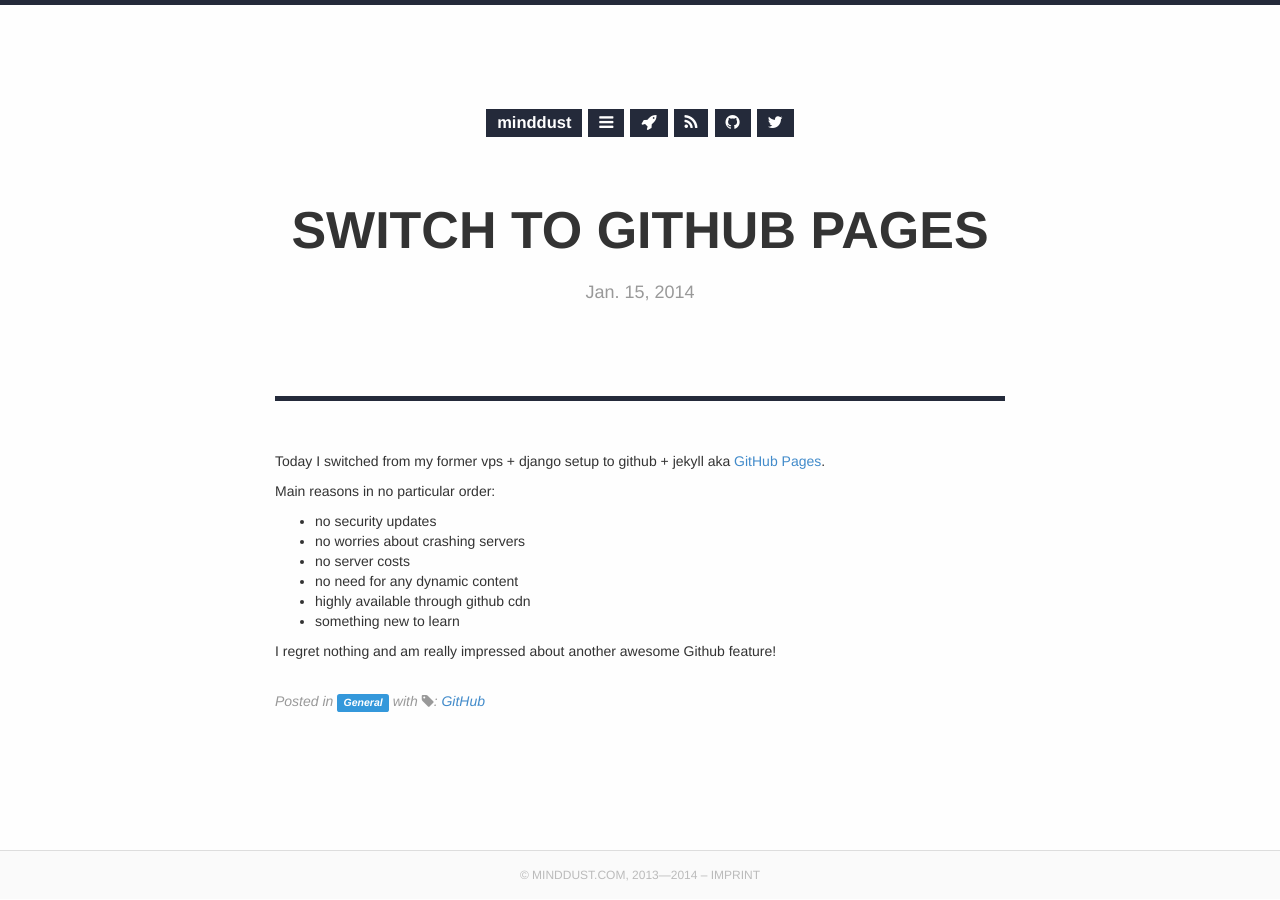
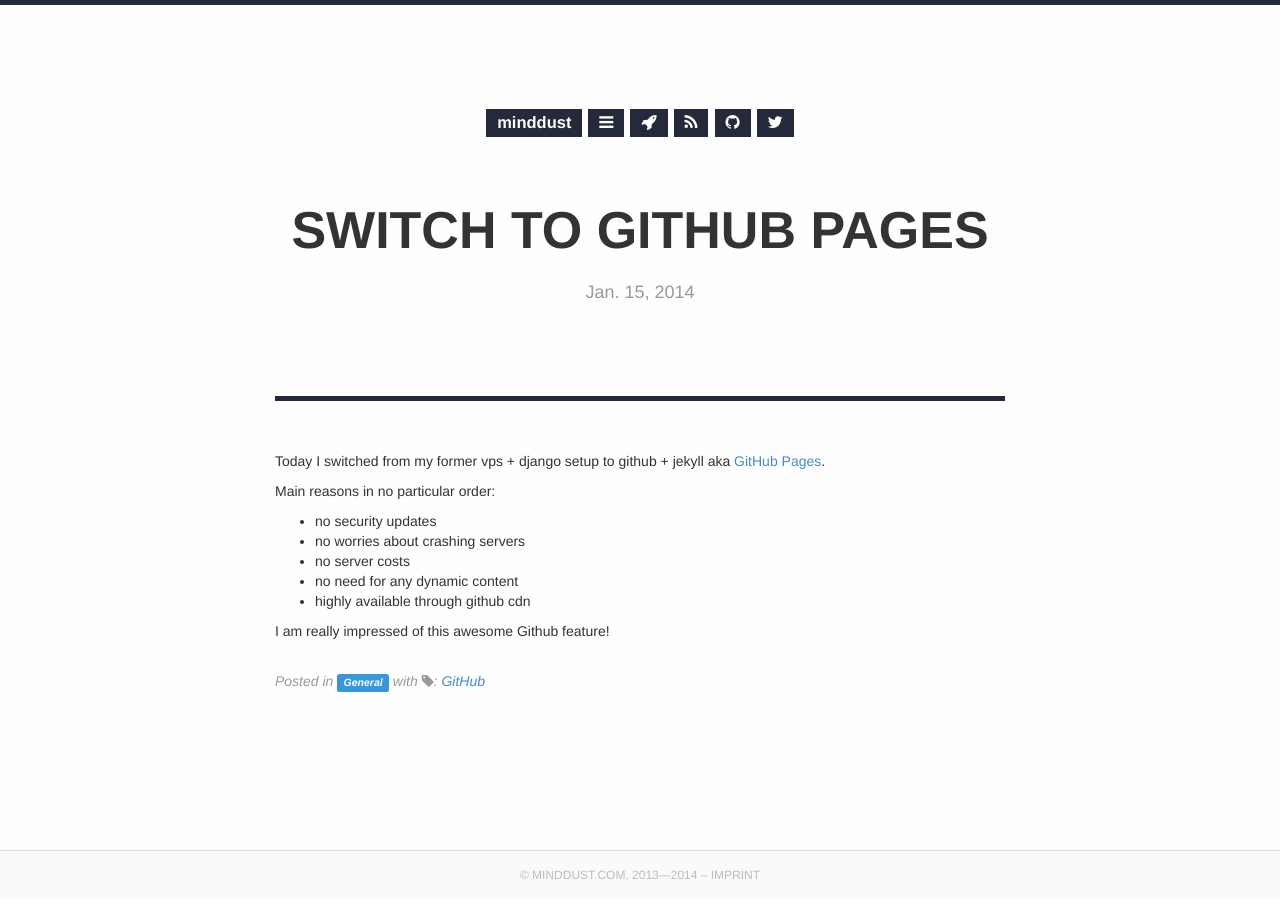
Before and after one commit to minddust/minddust.github.io, a Jekyll site: the page built from _posts/2014-01-15-switch-to-github-pages.md, in a window 1280 px wide. Built offline with Jekyll 4.4.1, drawn with Linux system fonts in a browser that asks for light colours; Markdown is read by kramdown in place of the engine named in the settings.

Commit message:
Update 2014-01-15-switch-to-github-pages.md

```diff
--- a/_posts/2014-01-15-switch-to-github-pages.md
+++ b/_posts/2014-01-15-switch-to-github-pages.md
@@ -14,6 +14,5 @@
 * no server costs
 * no need for any dynamic content
 * highly available through github cdn
-* something new to learn
 
-I regret nothing and am really impressed about another awesome Github feature!
+I am really impressed of this awesome Github feature!
```
